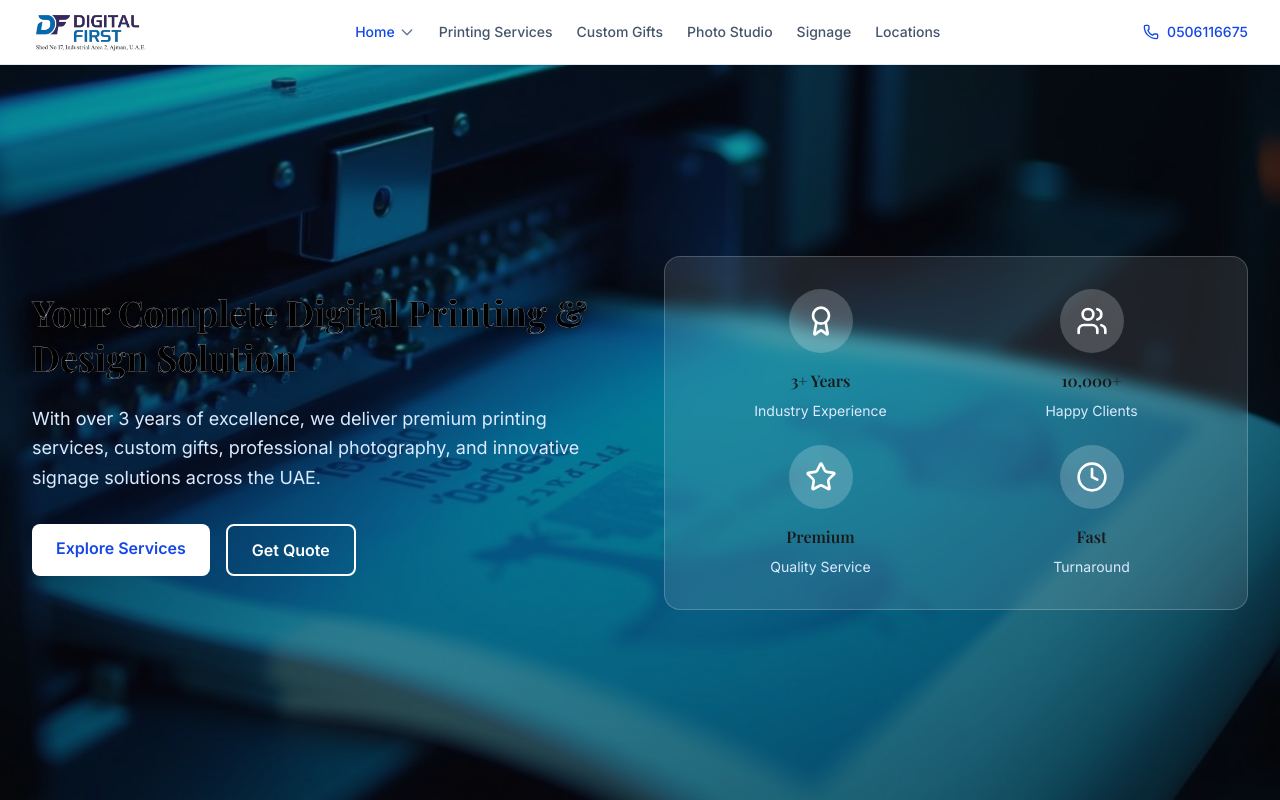
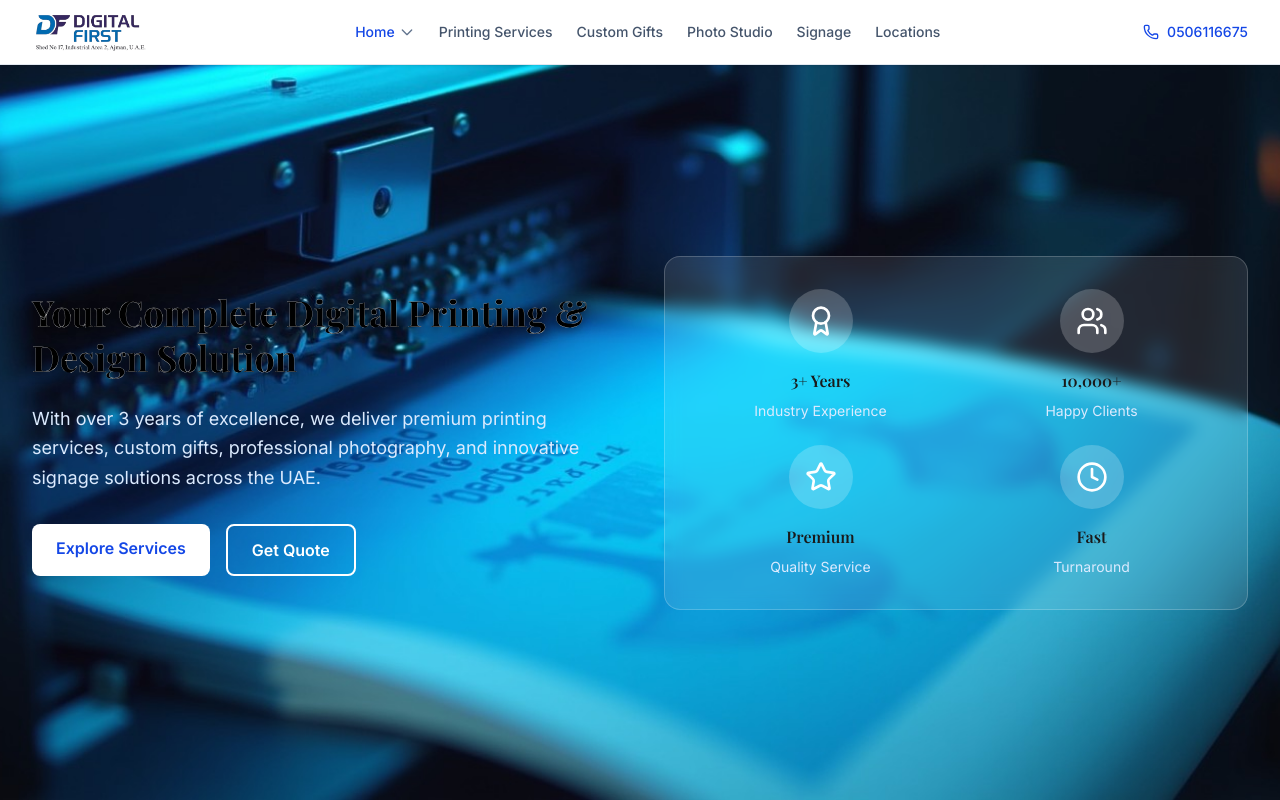
Before and after one commit to Sinu00/digitalfirstlandingpage, a Next.js app: page / in a window 1280 px wide. Shown: the top 800 px of the page. Built offline with nearby package versions, Linux system fonts and the light colour scheme; a web font is replaced by a local one.

Commit message:
used image instead of img

```diff
--- a/components/HeroSlider.tsx
+++ b/components/HeroSlider.tsx
@@ -1,5 +1,6 @@
 "use client";
 import { useState, useEffect, ReactNode } from "react";
+import Image from "next/image";
 
 const heroImages = [
   "/herosection/hero1.jpeg",
@@ -24,11 +25,12 @@ export default function HeroSlider({ children }: { children: ReactNode }) {
       style={{}}
     >
       <div className="absolute inset-0 w-full h-full z-0 transition-all duration-1000">
-        <img
+        <Image
           src={heroImages[currentHero]}
           alt="Digital First Hero Background"
-          className="object-cover w-full h-full"
-          style={{ filter: "brightness(0.6)" }}
+          fill
+          className="object-cover"
+          priority
         />
       </div>
       <div className="max-w-7xl mx-auto px-4 sm:px-6 lg:px-8 relative z-10 w-full">
```
